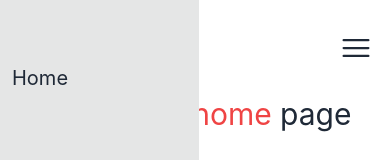
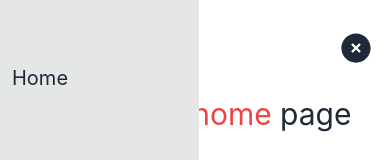
Before and after one commit to SunitCorneleous/movie-app-react, a React (Create React App) app: page / in a window 390 px wide. Both pictures are taken after a click on the icon 355 px from the left and 48 px from the top of the page. Shown: the top 160 px of the page. Built offline with nearby package versions, Linux system fonts and the light colour scheme.

Commit message:
mobile nav icon added

```diff
--- a/src/components/Header/Header.js
+++ b/src/components/Header/Header.js
@@ -1,6 +1,6 @@
 import React, { useState } from "react";
 import NavBar from "../NavBar/NavBar";
-import { Bars3Icon } from "@heroicons/react/24/solid";
+import { Bars3Icon, XCircleIcon } from "@heroicons/react/24/solid";
 
 const Header = () => {
   const [open, setOpen] = useState(false);
@@ -12,7 +12,11 @@ const Header = () => {
       </h1>
       <NavBar navOptions={open}></NavBar>
       <Bars3Icon
-        className="h-9 w-9  md:hidden"
+        className={`h-9 w-9 md:hidden ${open ? "hidden" : "static"}`}
+        onClick={() => setOpen(!open)}
+      />
+      <XCircleIcon
+        className={`h-9 w-9 md:hidden ${open ? "static" : "hidden"}`}
         onClick={() => setOpen(!open)}
       />
     </div>
```
